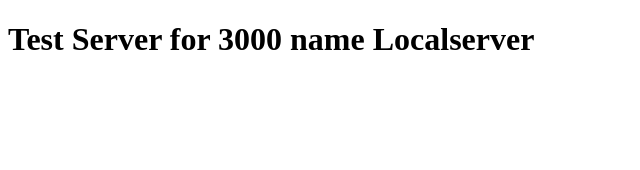
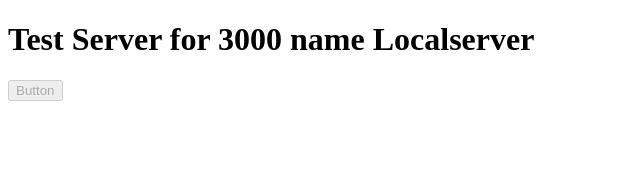
Before and after one commit to NeoGlanding/angular0, an Angular app: page / in a window 1280 px wide. Shown: the top 170 px of the page, without its empty margins (0-640 px from the left). Built offline with nearby package versions, Linux system fonts and the light colour scheme.

Commit message:
auto commit without message

```diff
--- a/src/app/app.component.html
+++ b/src/app/app.component.html
@@ -1 +1,2 @@
 <app-databinding></app-databinding>
+<app-propbinding></app-propbinding>
--- a/src/app/app.module.ts
+++ b/src/app/app.module.ts
@@ -5,7 +5,8 @@ import { AppComponent } from './app.component';
 import { ServerComponent } from './server/server.component';
 import { TestComponent } from './test/test.component';
 import { InlineComponent } from './inline/inline.component';
-import { DatabindingComponent } from './databinding/databinding.component'
+import { DatabindingComponent } from './databinding/databinding.component';
+import { PropbindingComponent } from './propbinding/propbinding.component'
 
 @NgModule({
   declarations: [
@@ -13,7 +14,8 @@ import { DatabindingComponent } from './databinding/databinding.component'
     ServerComponent,
     TestComponent,
     InlineComponent,
-    DatabindingComponent
+    DatabindingComponent,
+    PropbindingComponent
   ],
   imports: [
     BrowserModule
--- a/src/app/databinding/databinding.component.html
+++ b/src/app/databinding/databinding.component.html
@@ -1 +1,2 @@
+<!-- Databinding -->
 <h1>Test Server for {{ port }} name {{ serverName }}</h1>
--- /dev/null
+++ b/src/app/propbinding/propbinding.component.html
@@ -0,0 +1,2 @@
+<!-- Propertues / Attributes Binding -->
+<button [disabled]="disable">Button</button>
--- /dev/null
+++ b/src/app/propbinding/propbinding.component.ts
@@ -0,0 +1,22 @@
+import { Component, OnInit } from '@angular/core';
+
+@Component({
+  selector: 'app-propbinding',
+  templateUrl: './propbinding.component.html',
+  styleUrls: ['./propbinding.component.css']
+})
+export class PropbindingComponent implements OnInit {
+
+  disable = false;
+
+  constructor() {
+    // Will be disabled after 3 seconds
+    setTimeout(() => {
+      this.disable = true;
+    }, 3000)
+  }
+
+  ngOnInit(): void {
+  }
+
+}
```
Also changed, not shown: src/app/propbinding/propbinding.component.css (added), 1 other file (tests, documents, lock files or other folders).
